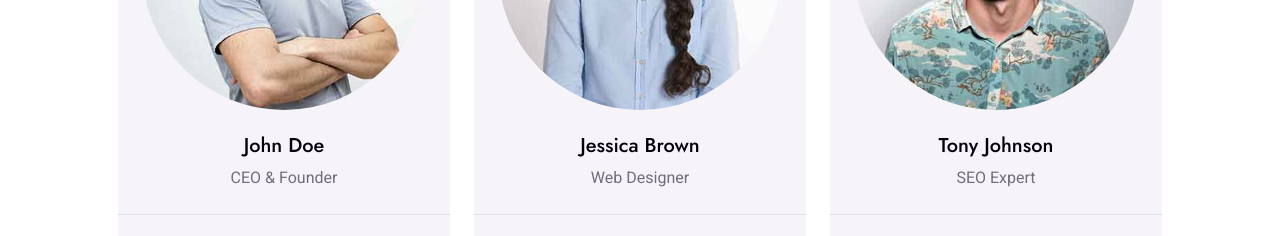
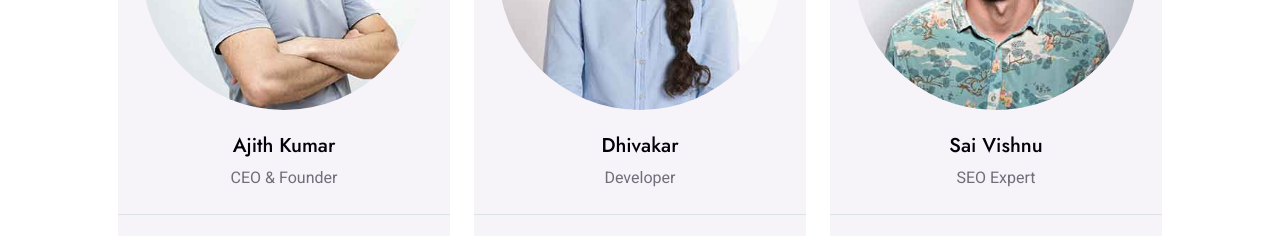
Before and after one commit to Buzo-suite/buzosuite, a plain HTML site: page index.html in a window 1280 px wide. Shown: the part 6640-6876 px from the top of the page. Drawn offline with nearby package versions, Linux system fonts and the light colour scheme.

Commit message:
team changes

```diff
--- a/index.html
+++ b/index.html
@@ -459,7 +459,7 @@
                         <div class="team-item bg-light rounded">
                             <div class="text-center border-bottom p-4">
                                 <img class="img-fluid rounded-circle mb-4" src="img/team-1.jpg" alt="">
-                                <h5>John Doe</h5>
+                                <h5>Ajith Kumar</h5>
                                 <span>CEO & Founder</span>
                             </div>
                             <div class="d-flex justify-content-center p-4">
@@ -474,8 +474,8 @@
                         <div class="team-item bg-light rounded">
                             <div class="text-center border-bottom p-4">
                                 <img class="img-fluid rounded-circle mb-4" src="img/team-2.jpg" alt="">
-                                <h5>Jessica Brown</h5>
-                                <span>Web Designer</span>
+                                <h5>Dhivakar</h5>
+                                <span>Developer</span>
                             </div>
                             <div class="d-flex justify-content-center p-4">
                                 <a class="btn btn-square mx-1" href=""><i class="fab fa-facebook-f"></i></a>
@@ -489,7 +489,7 @@
                         <div class="team-item bg-light rounded">
                             <div class="text-center border-bottom p-4">
                                 <img class="img-fluid rounded-circle mb-4" src="img/team-3.jpg" alt="">
-                                <h5>Tony Johnson</h5>
+                                <h5>Sai Vishnu</h5>
                                 <span>SEO Expert</span>
                             </div>
                             <div class="d-flex justify-content-center p-4">
```
Also changed, not shown: team.html (+4 -4 lines).
